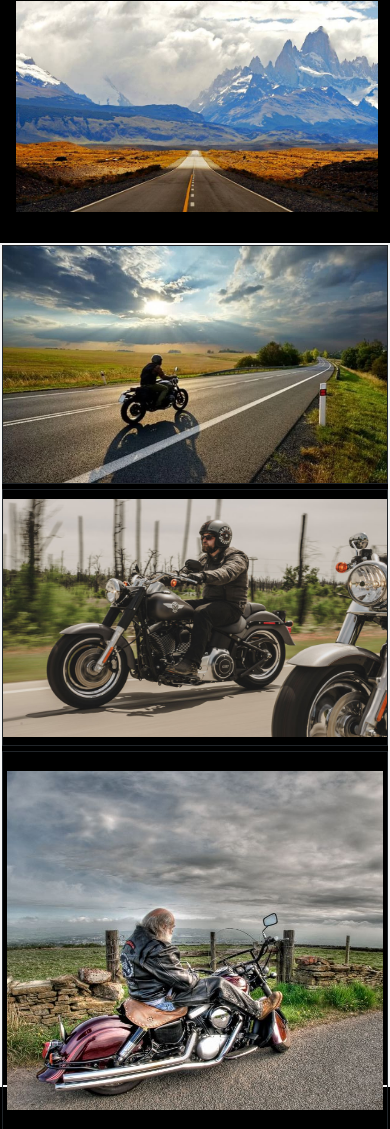
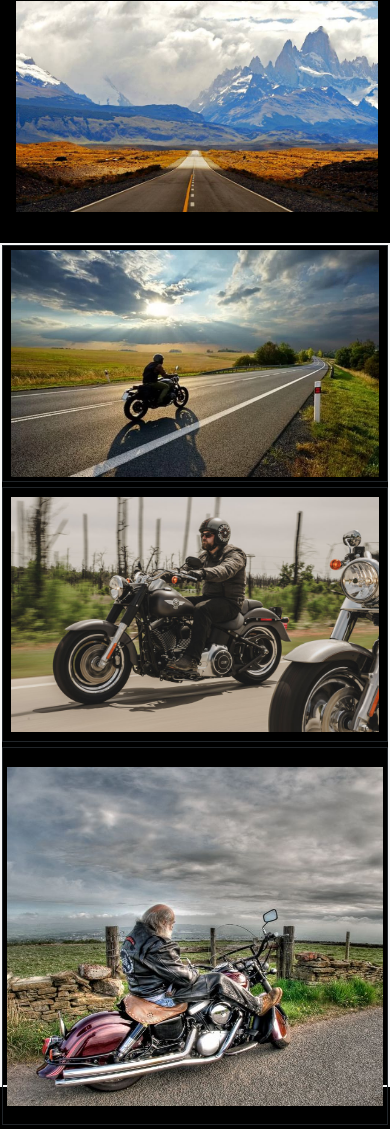
Before and after one commit to 1eandro09/soul-, a website: page page/rutas.html in a window 390 px wide. Shown: the part 1233-2362 px from the top of the page. Drawn offline with nearby package versions, Linux system fonts and the light colour scheme.

Commit message:
rutamedia

```diff
--- a/scss/_media.scss
+++ b/scss/_media.scss
@@ -289,20 +289,25 @@
             "caja2"
             "caja3"
             "caja4";
-            margin-bottom: 100%;
+            margin-bottom: 120%;
         }
 
         .raider1{
-            width: 100%;
+            width: 96%;
+            margin: 1%;
         }
         .raider2{
             width: 100%;
+            margin: 1%;
         }
         .raider3{
             width: 100%;
+            height: 100%;
+            padding: 0%;
         }
         .raider4{
-            width: 100%;
+            width: 96%;
+            margin: 1%;
         }
 
         .harley1{
```
Also changed, not shown: css/style.css.
